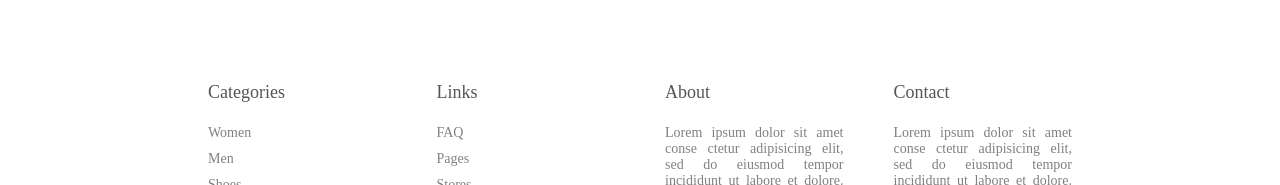
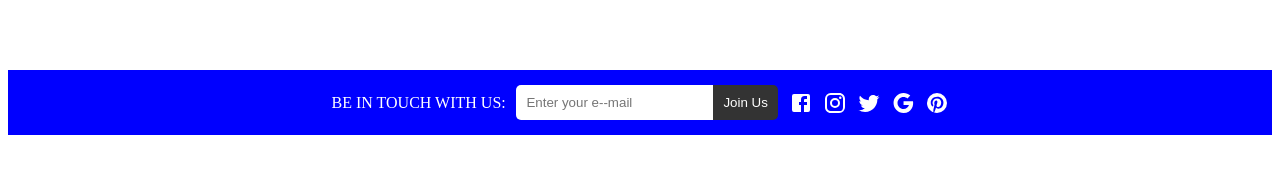
Before and after one commit to veyselguven/ecommerce_lama, a React (Create React App) app in the folder client/: page / in a window 1280 px wide. Shown: the part 3165-3350 px from the top of the page. Built offline with nearby package versions, Linux system fonts and the light colour scheme.

Commit message:
contact component is done

```diff
--- /dev/null
+++ b/client/src/components/Contact/Contact.js
@@ -0,0 +1,30 @@
+import React from "react";
+import "./Contact.scss";
+import FacebookIcon from "@mui/icons-material/Facebook";
+import InstagramIcon from "@mui/icons-material/Instagram";
+import TwitterIcon from "@mui/icons-material/Twitter";
+import GoogleIcon from "@mui/icons-material/Google";
+import PinterestIcon from "@mui/icons-material/Pinterest";
+
+function Contact() {
+  return (
+    <div className="contact">
+      <div className="wrapper">
+        <span>BE IN TOUCH WITH US:</span>
+        <div className="mail">
+          <input type="text" placeholder="Enter your e--mail" />
+          <button>Join Us</button>
+        </div>
+        <div className="icons">
+          <FacebookIcon />
+          <InstagramIcon />
+          <TwitterIcon />
+          <GoogleIcon />
+          <PinterestIcon />
+        </div>
+      </div>
+    </div>
+  );
+}
+
+export default Contact;
--- /dev/null
+++ b/client/src/components/Contact/Contact.scss
@@ -0,0 +1,32 @@
+.contact {
+  background-color: blue;
+  color: white;
+  padding: 15px;
+  display: flex;
+  justify-content: center;
+
+  .wrapper {
+    width: 50%;
+    display: flex;
+    align-items: center;
+    justify-content: space-between;
+
+    input {
+      padding: 10px;
+      border: none;
+      border-radius: 5px 0 0 5px;
+    }
+    button {
+      padding: 10px;
+      border: none;
+      color: white;
+      background-color: #333;
+      border-radius: 0 5px 5px 0;
+      cursor: pointer;
+    }
+    .icons {
+      display: flex;
+      gap: 10px;
+    }
+  }
+}
--- a/client/src/pages/Home/Home.js
+++ b/client/src/pages/Home/Home.js
@@ -1,5 +1,6 @@
 import React from "react";
 import Categories from "../../components/Categories/Categories";
+import Contact from "../../components/Contact/Contact";
 import FeaturedProducts from "../../components/FeaturedProducts/FeaturedProducts";
 import Slider from "../../components/Slider/Slider";
 import "./Home.scss";
@@ -11,6 +12,7 @@
       <FeaturedProducts type="featured" />
       <Categories />
       <FeaturedProducts type="trending" />
+      <Contact />
     </div>
   );
 }
```
